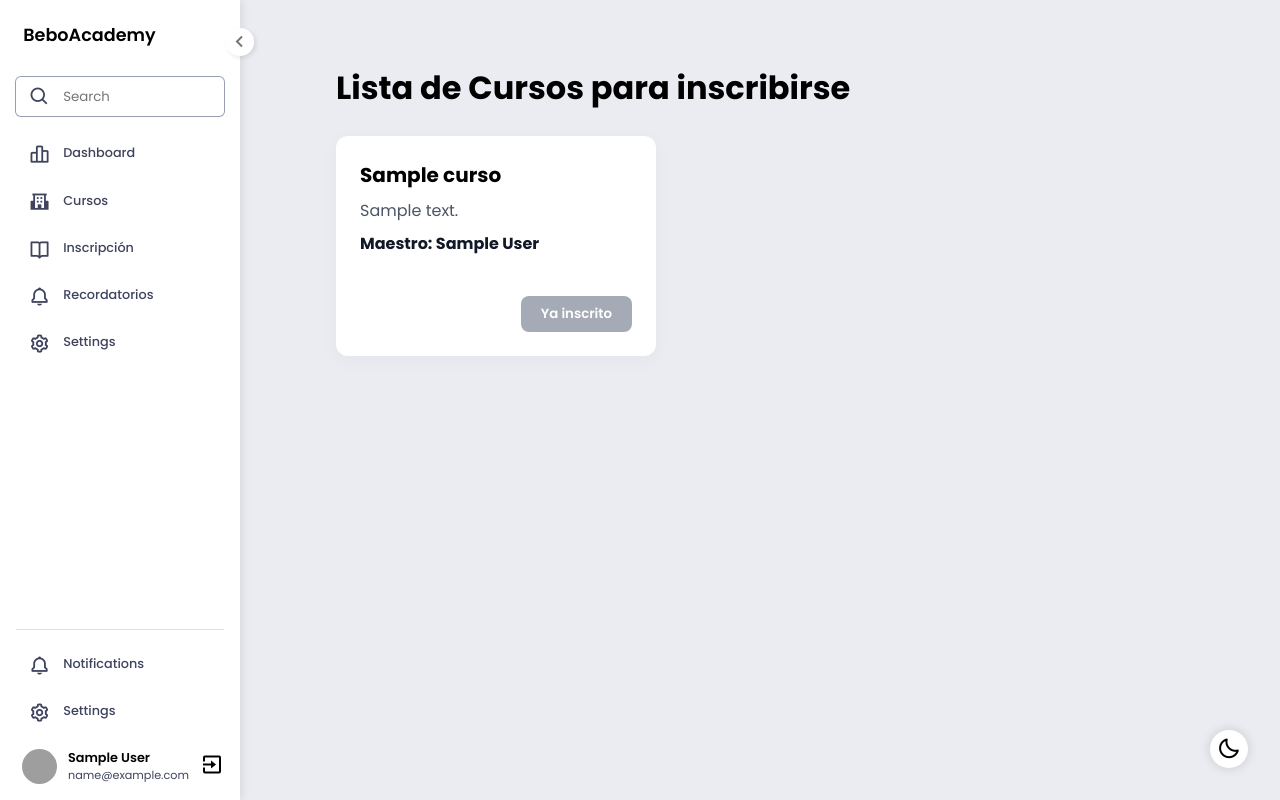
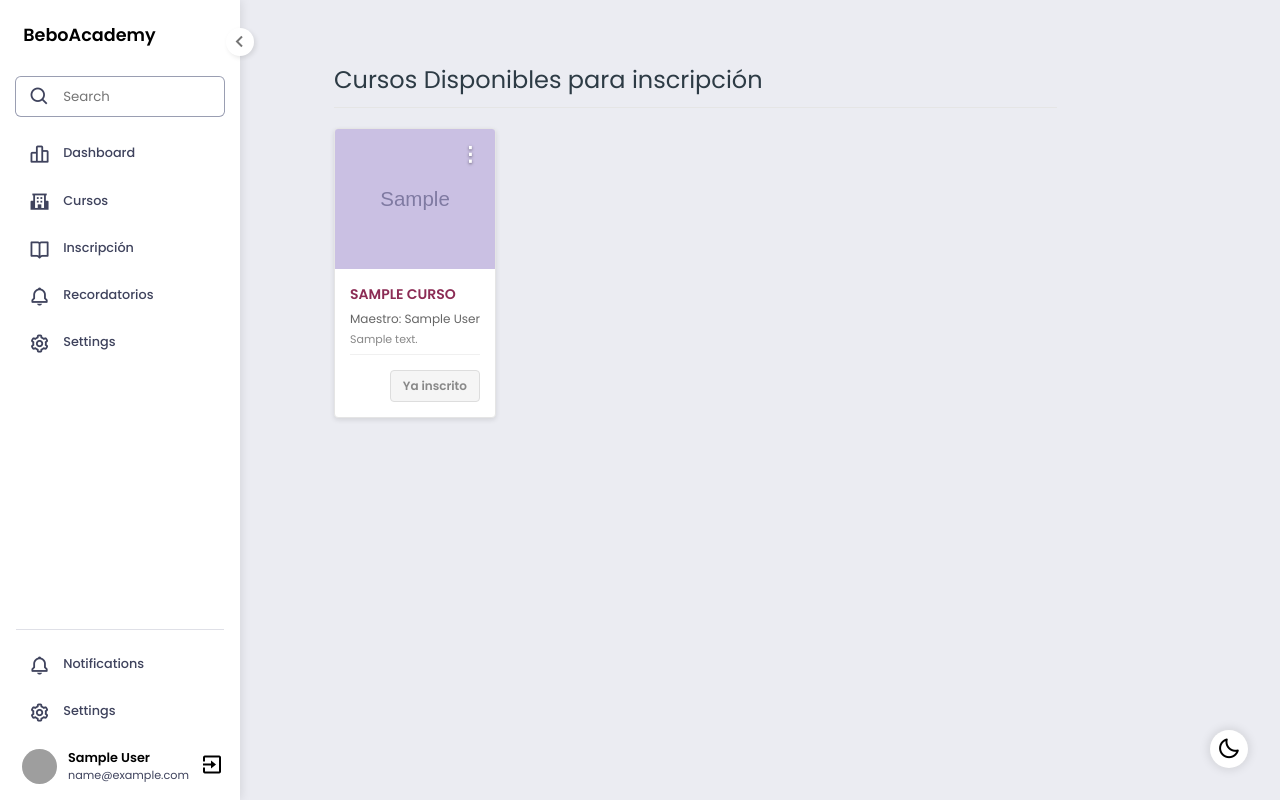
Before and after one commit to ctorresCode/CanvaDjango, a Django app: page /panel-estudiante/academico/ in a window 1280 px wide. Run offline with Django 5.2, Linux system fonts and the light colour scheme; a user stored in the database is signed in; tables that the repository leaves empty hold one stand-in row (values such as "Sample post"); grey boxes marked "Sample" are stand-in pictures; grey boxes are pictures that could not be loaded.

Commit message:
feat: Mejora de disenio en el template estudiante inscripción

```diff
--- a/academico/static/academico/css/lista_cursoEstudianteInscripcion.css
+++ b/academico/static/academico/css/lista_cursoEstudianteInscripcion.css
@@ -1,81 +1,144 @@
 .page-container {
-  padding: 2rem;
+  padding: 30px;
+  font-family:
+    -apple-system, BlinkMacSystemFont, "Segoe UI", Roboto, Helvetica, Arial,
+    sans-serif;
 }
 
-.page-container h1 {
-  margin-bottom: 1.5rem;
+.titulo-pagina {
+  font-size: 24px;
+  font-weight: 400;
+  color: #2d3b45;
+  margin-bottom: 20px;
+  border-bottom: 1px solid #e5e5e5;
+  padding-bottom: 10px;
 }
 
-.curso-list-Inscripcion-container {
-  display: flex;
-  flex-wrap: wrap;
-  gap: 1.5rem;
+.canvas-grid-container {
+  display: grid;
+  grid-template-columns: repeat(4, 1fr);
+  gap: 25px;
 }
 
-.curso-item {
+.canvas-card {
   background-color: #ffffff;
-  border-radius: 12px;
-  padding: 1.5rem;
-  width: 320px;
-  min-height: 220px;
-  box-shadow: 0 1px 3px rgba(0, 0, 0, 0.1);
+  border-radius: 4px;
+  box-shadow: 0 2px 5px rgba(0, 0, 0, 0.1);
   display: flex;
   flex-direction: column;
-  justify-content: space-between;
-  box-shadow: 0 4px 20px rgba(0, 0, 0, 0.03);
-  transition:
-    transform 0.2s ease,
-    box-shadow 0.2s ease,
-    border-color 0.2s ease;
+  height: 290px;
+  overflow: hidden;
+  transition: box-shadow 0.2s ease;
+  border: 1px solid #e5e5e5;
 }
 
-.curso-item:hover {
-  transform: translateY(-3px);
-  box-shadow: 0 12px 25px -5px rgba(0, 0, 0, 0.08);
-  border-color: #e2e8f0;
+.canvas-card:hover {
+  box-shadow: 0 4px 12px rgba(0, 0, 0, 0.15);
 }
 
-.curso-item h2 {
-  font-size: 1.25rem;
-  margin-bottom: 0.5rem;
+.canvas-card-header {
+  height: 140px;
+  background-size: cover;
+  background-position: center;
+  position: relative;
 }
 
-.curso-item p {
-  color: #4b5563;
-  margin-bottom: 0.5rem;
+.canvas-card-overlay {
+  position: absolute;
+  top: 0;
+  left: 0;
+  right: 0;
+  bottom: 0;
+  background-color: rgba(138, 43, 226, 0.15);
+  transition: background-color 0.2s ease;
 }
 
-.curso-item strong p {
-  color: #111827;
-  margin-bottom: 0;
+.canvas-card:hover .canvas-card-overlay {
+  background-color: transparent;
 }
 
-.accion-inscripcion {
-  display: flex;
-  justify-content: flex-end;
-  margin-top: 1rem;
+.canvas-card-menu {
+  position: absolute;
+  top: 10px;
+  right: 15px;
+  color: white;
+  font-size: 20px;
+  font-weight: bold;
+  cursor: pointer;
+  text-shadow: 0px 1px 3px rgba(0, 0, 0, 0.5);
+  z-index: 2;
 }
 
-.btn {
-  background-color: #2563eb;
-  color: #ffffff;
+.canvas-card-body {
+  padding: 15px;
+  display: flex;
+  flex-direction: column;
+  flex-grow: 1;
+}
+
+.canvas-card-title {
+  font-size: 14px;
+  font-weight: 600;
+  color: #8c2c55;
+  margin: 0 0 5px 0;
+  white-space: nowrap;
+  overflow: hidden;
+  text-overflow: ellipsis;
+}
+
+.canvas-card-subtitle {
+  font-size: 12px;
+  color: #666666;
+  margin: 0 0 4px 0;
+}
+
+.canvas-card-desc {
+  font-size: 11px;
+  color: #888888;
+  margin: 0;
+  line-height: 1.4;
+}
+
+.canvas-card-footer {
+  margin-top: auto;
+  padding-top: 15px;
+  border-top: 1px solid #f0f0f0;
+  display: flex;
+  justify-content: space-between;
+  align-items: center;
+}
+
+.canvas-icon {
+  color: #666;
+  font-size: 16px;
+}
+
+.accion-inscripcion form {
+  margin: 0;
+}
+
+.btn-canvas {
   border: none;
-  padding: 0.5rem 1.25rem;
-  border-radius: 8px;
+  padding: 6px 12px;
+  border-radius: 4px;
+  font-size: 12px;
   font-weight: 600;
   cursor: pointer;
+  transition: background-color 0.2s ease;
 }
 
-.btn:hover {
-  background-color: #1d4ed8;
+.btn-inscribir {
+  background-color: #0077c0;
+  color: #ffffff;
+}
+
+.btn-inscribir:hover {
+  background-color: #005a91;
 }
 
 .btn-inscrito {
-  background-color: #9ca3af;
+  background-color: #f5f5f5;
+  color: #888;
+  border: 1px solid #ddd;
   cursor: not-allowed;
-  opacity: 0.9;
 }
-
-.btn-inscrito:hover {
-  background-color: #9ca3af;
-}
--- a/academico/templates/academi/listacursoEstudianteInscripcion.html
+++ b/academico/templates/academi/listacursoEstudianteInscripcion.html
@@ -1,25 +1,47 @@
-{% extends 'baseEstudiantes.html' %} {%load static%} {%block extra_css%}
+{% extends 'baseEstudiantes.html' %} {% load static %} {% block extra_css %}
 <link
   rel="stylesheet"
   href="{% static 'academico/css/lista_cursoEstudianteInscripcion.css' %}"
 />
-{%endblock%} {%block content%}
+{% endblock %} {% block content %}
 <div class="page-container">
-  <h1>Lista de Cursos para inscribirse</h1>
-  <div class="curso-list-Inscripcion-container">
+  <h1 class="titulo-pagina">Cursos Disponibles para inscripción</h1>
+
+  <div class="canvas-grid-container">
     {% for curso in cursos %}
-    <div class="curso-item">
-      <div class="curso-info">
-        <h2>{{ curso.nombre }}</h2>
-        <p>{{ curso.descripcion }}</p>
-        <strong>
-          <p>{{ curso.maestro }}</p>
-        </strong>
+    <div class="canvas-card">
+      <div
+        class="canvas-card-header"
+        {%
+        if
+        curso.imagen
+        %}
+        style="background-image: url('{{ curso.imagen.url }}');"
+        {%
+        else
+        %}
+        style="background-color: #34495e"
+        {%
+        endif
+        %}
+      >
+        <div class="canvas-card-overlay"></div>
+        <div class="canvas-card-menu">&#8942;</div>
       </div>
+
+      <div class="canvas-card-body">
+        <h2 class="canvas-card-title" title="{{ curso.nombre }}">
+          {{ curso.nombre|upper }}
+        </h2>
+        <p class="canvas-card-subtitle">{{ curso.maestro }}</p>
+        <p class="canvas-card-desc">{{ curso.descripcion|truncatechars:45 }}</p>
+
+        <div class="canvas-card-footer">
+          <span class="canvas-icon"></span>
 
           <div class="accion-inscripcion">
             {% if curso.id in cursos_inscritos_ids %}
-        <button class="btn btn-inscrito" type="button" disabled>
+            <button class="btn-canvas btn-inscrito" type="button" disabled>
               Ya inscrito
             </button>
             {% else %}
@@ -29,14 +51,21 @@
               action="{% url 'inscribir_curso' curso.id %}"
             >
               {% csrf_token %}
-          <button class="btn" type="submit">Inscribirse</button>
+              <button class="btn-canvas btn-inscribir" type="submit">
+                Inscribirse
+              </button>
             </form>
             {% endif %}
           </div>
         </div>
+      </div>
+    </div>
+    {% empty %}
+    <p style="color: #666">No hay cursos disponibles en este momento.</p>
     {% endfor %}
   </div>
 </div>
+
 <script>
   document.querySelectorAll(".inscripcion-form").forEach(function (form) {
     form.addEventListener("submit", function (event) {
@@ -61,6 +90,7 @@
 
           if (data.creada) {
             boton.textContent = "Ya inscrito";
+            boton.classList.remove("btn-inscribir");
             boton.classList.add("btn-inscrito");
           } else {
             boton.disabled = false;
@@ -76,5 +106,4 @@
     });
   });
 </script>
-
-{%endblock%}
+{% endblock %}
```
Also changed, not shown: academico/static/academico/css/tablero_estudiante.css (+6 -6 lines), media/cursos/Piasencaja-5b368acfc9e77c001a59d5ea.jpg (added). Lines whose indentation alone changed are shown as unchanged.
